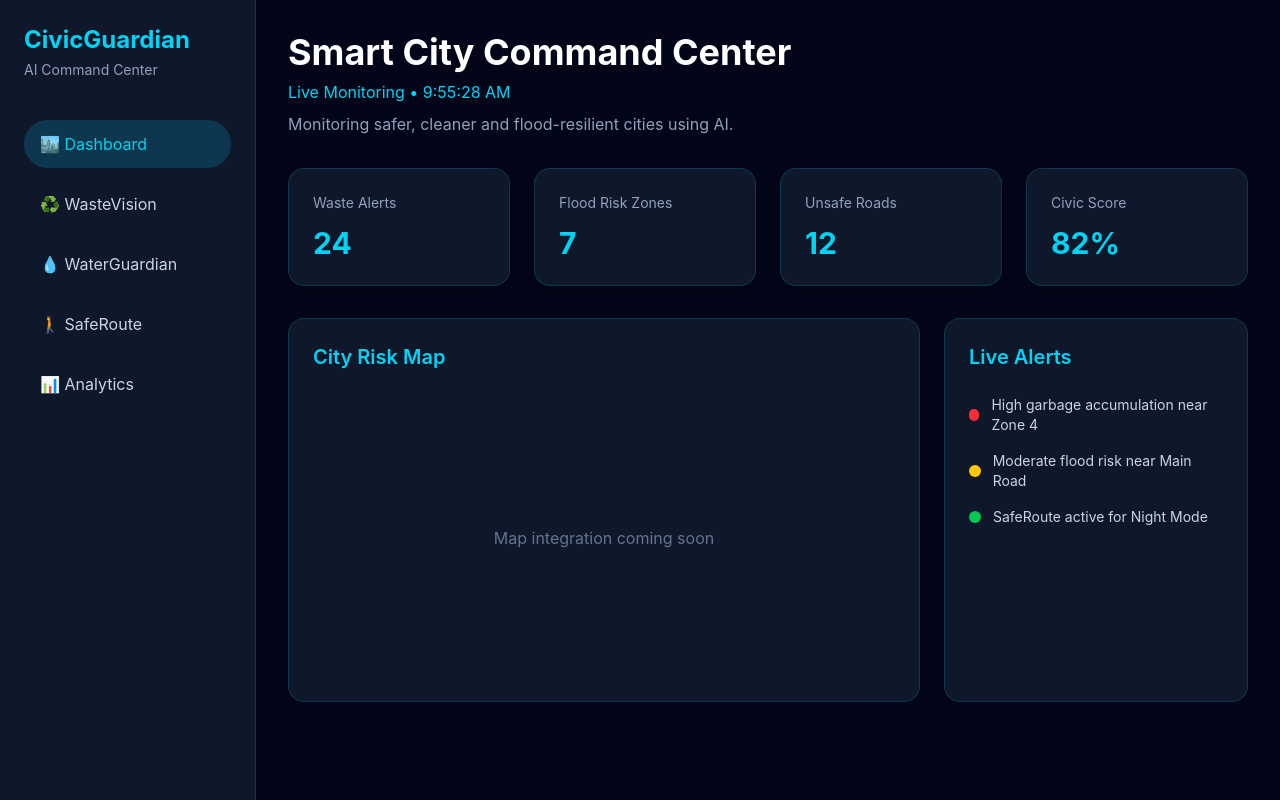
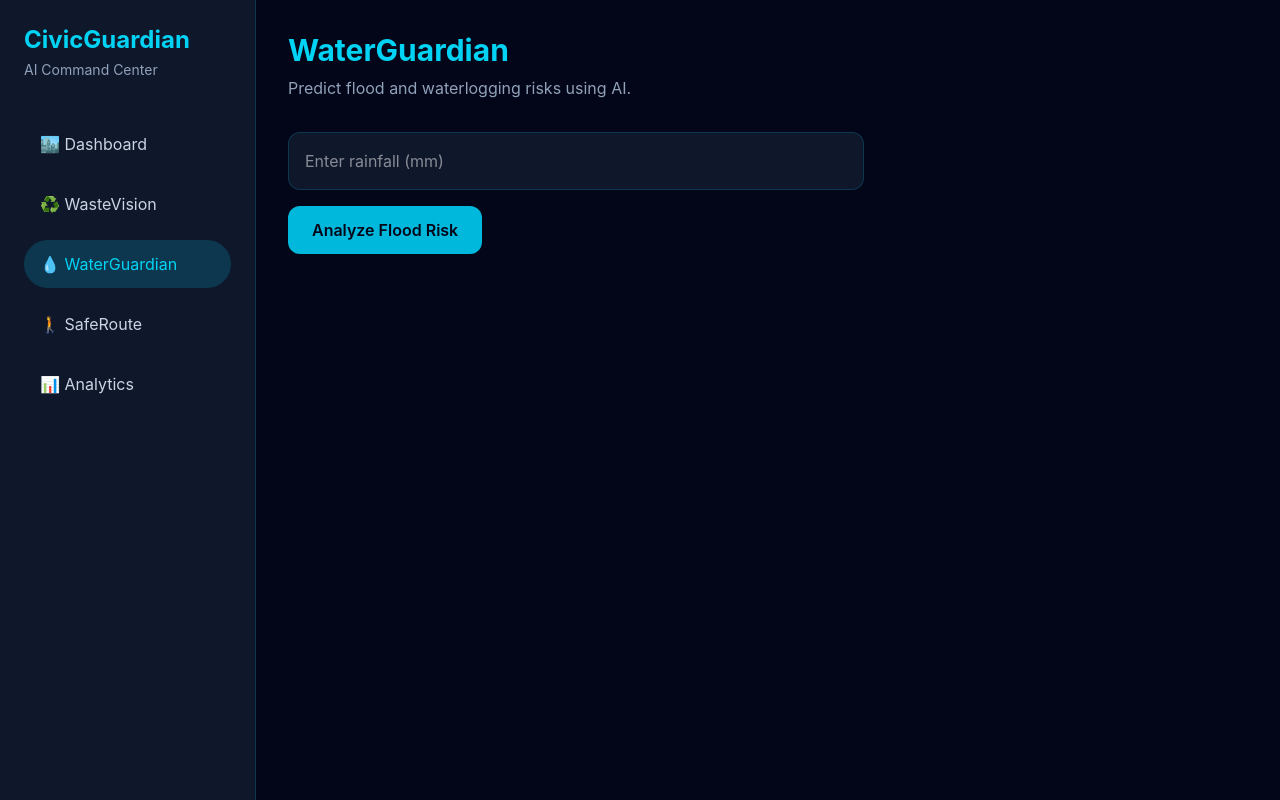
Before and after one commit to Jyo-08/Civic-Guardian-AI, a React app in the folder frontend/: page / in a window 1280 px wide. Both pictures are taken after a click on the button "💧 WaterGuardian". Built offline with nearby package versions, Linux system fonts and the light colour scheme; the HTML template or start-up script is replaced by a standard one.

Commit message:
Add WaterGuardian and SafeRoute analysis modules

```diff
--- a/frontend/src/App.jsx
+++ b/frontend/src/App.jsx
@@ -1,5 +1,7 @@
 import { useState, useEffect } from "react"
 import WasteVision from "./components/WasteVision"
+import WaterGuardian from "./components/WaterGuardian"
+import SafeRoute from "./components/SafeRoute"
 
 function App() {
   const [time, setTime] = useState(new Date())
@@ -49,13 +51,29 @@ function App() {
     ♻️ WasteVision
   </button>
 
-  <button className="w-full text-left px-4 py-3 rounded-full text-slate-300 hover:bg-slate-800 hover:text-cyan-300 transition-all duration-300 cursor-pointer">
-    💧 WaterGuardian
-  </button>
+  <button
+  onClick={() => setPage("waterguardian")}
+  className={`w-full text-left px-4 py-3 rounded-full transition-all duration-300 cursor-pointer
+    ${
+      page === "waterguardian"
+        ? "bg-cyan-500/20 text-cyan-400"
+        : "text-slate-300 hover:bg-slate-800 hover:text-cyan-300"
+    }`}
+>
+  💧 WaterGuardian
+</button>
 
-  <button className="w-full text-left px-4 py-3 rounded-full text-slate-300 hover:bg-slate-800 hover:text-cyan-300 transition-all duration-300 cursor-pointer">
-    🚶 SafeRoute
-  </button>
+  <button
+  onClick={() => setPage("saferoute")}
+  className={`w-full text-left px-4 py-3 rounded-full transition-all duration-300 cursor-pointer
+    ${
+      page === "saferoute"
+        ? "bg-cyan-500/20 text-cyan-400"
+        : "text-slate-300 hover:bg-slate-800 hover:text-cyan-300"
+    }`}
+>
+  🚶 SafeRoute
+</button>
 
   <button className="w-full text-left px-4 py-3 rounded-full text-slate-300 hover:bg-slate-800 hover:text-cyan-300 transition-all duration-300 cursor-pointer">
     📊 Analytics
@@ -113,6 +131,8 @@ function App() {
   )}
 
   {page === "wastevision" && <WasteVision />}
+  {page === "waterguardian" && <WaterGuardian />}
+  {page === "saferoute" && <SafeRoute />}
 
 </main>
     </div>
--- /dev/null
+++ b/frontend/src/components/SafeRoute.jsx
@@ -0,0 +1,72 @@
+import { useState } from "react"
+
+function SafeRoute() {
+  const [source, setSource] = useState("")
+  const [destination, setDestination] = useState("")
+  const [result, setResult] = useState(null)
+
+  const analyzeRoute = () => {
+    if (!source || !destination) return
+
+    setResult({
+      source,
+      destination,
+      safetyScore: "78%",
+      riskLevel: "Moderate",
+      recommendation: "Use a better-lit alternate route after 8 PM",
+    })
+  }
+
+  return (
+    <div>
+      <h1 className="text-3xl font-bold text-cyan-400">SafeRoute</h1>
+
+      <p className="text-slate-400 mt-2">
+        Find safer travel routes using civic risk intelligence.
+      </p>
+
+      <div className="mt-8 max-w-xl space-y-4">
+        <input
+          type="text"
+          placeholder="Enter source location"
+          value={source}
+          onChange={(e) => setSource(e.target.value)}
+          className="w-full bg-slate-900 border border-cyan-500/20 rounded-xl p-4 text-white"
+        />
+
+        <input
+          type="text"
+          placeholder="Enter destination location"
+          value={destination}
+          onChange={(e) => setDestination(e.target.value)}
+          className="w-full bg-slate-900 border border-cyan-500/20 rounded-xl p-4 text-white"
+        />
+
+        <button
+          onClick={analyzeRoute}
+          className="px-6 py-3 rounded-xl bg-cyan-500 text-slate-950 font-semibold hover:bg-cyan-400"
+        >
+          Analyze Safe Route
+        </button>
+      </div>
+
+      {result && (
+        <div className="mt-6 max-w-xl rounded-3xl bg-slate-900 border border-cyan-500/20 p-5">
+          <h3 className="text-cyan-400 font-semibold text-lg">
+            Route Safety Analysis Complete
+          </h3>
+
+          <div className="mt-4 space-y-2">
+            <p>From: {result.source}</p>
+            <p>To: {result.destination}</p>
+            <p>Safety Score: {result.safetyScore}</p>
+            <p>Risk Level: {result.riskLevel}</p>
+            <p>Recommendation: {result.recommendation}</p>
+          </div>
+        </div>
+      )}
+    </div>
+  )
+}
+
+export default SafeRoute
--- /dev/null
+++ b/frontend/src/components/WaterGuardian.jsx
@@ -0,0 +1,64 @@
+import { useState } from "react"
+
+function WaterGuardian() {
+  const [rainfall, setRainfall] = useState("")
+  const [result, setResult] = useState(null)
+
+  const analyzeFloodRisk = () => {
+    if (!rainfall) return
+
+    let risk = "Low"
+
+    if (rainfall > 100) risk = "High"
+    else if (rainfall > 50) risk = "Moderate"
+
+    setResult({
+      rainfall,
+      risk,
+    })
+  }
+
+  return (
+    <div>
+      <h1 className="text-3xl font-bold text-cyan-400">
+        WaterGuardian
+      </h1>
+
+      <p className="text-slate-400 mt-2">
+        Predict flood and waterlogging risks using AI.
+      </p>
+
+      <div className="mt-8 max-w-xl">
+        <input
+          type="number"
+          placeholder="Enter rainfall (mm)"
+          value={rainfall}
+          onChange={(e) => setRainfall(e.target.value)}
+          className="w-full bg-slate-900 border border-cyan-500/20 rounded-xl p-4 text-white"
+        />
+
+        <button
+          onClick={analyzeFloodRisk}
+          className="mt-4 px-6 py-3 rounded-xl bg-cyan-500 text-slate-950 font-semibold hover:bg-cyan-400"
+        >
+          Analyze Flood Risk
+        </button>
+      </div>
+
+      {result && (
+        <div className="mt-6 max-w-xl rounded-3xl bg-slate-900 border border-cyan-500/20 p-5">
+          <h3 className="text-cyan-400 font-semibold text-lg">
+            Flood Analysis Complete
+          </h3>
+
+          <div className="mt-4 space-y-2">
+            <p>Rainfall: {result.rainfall} mm</p>
+            <p>Risk Level: {result.risk}</p>
+          </div>
+        </div>
+      )}
+    </div>
+  )
+}
+
+export default WaterGuardian
```
